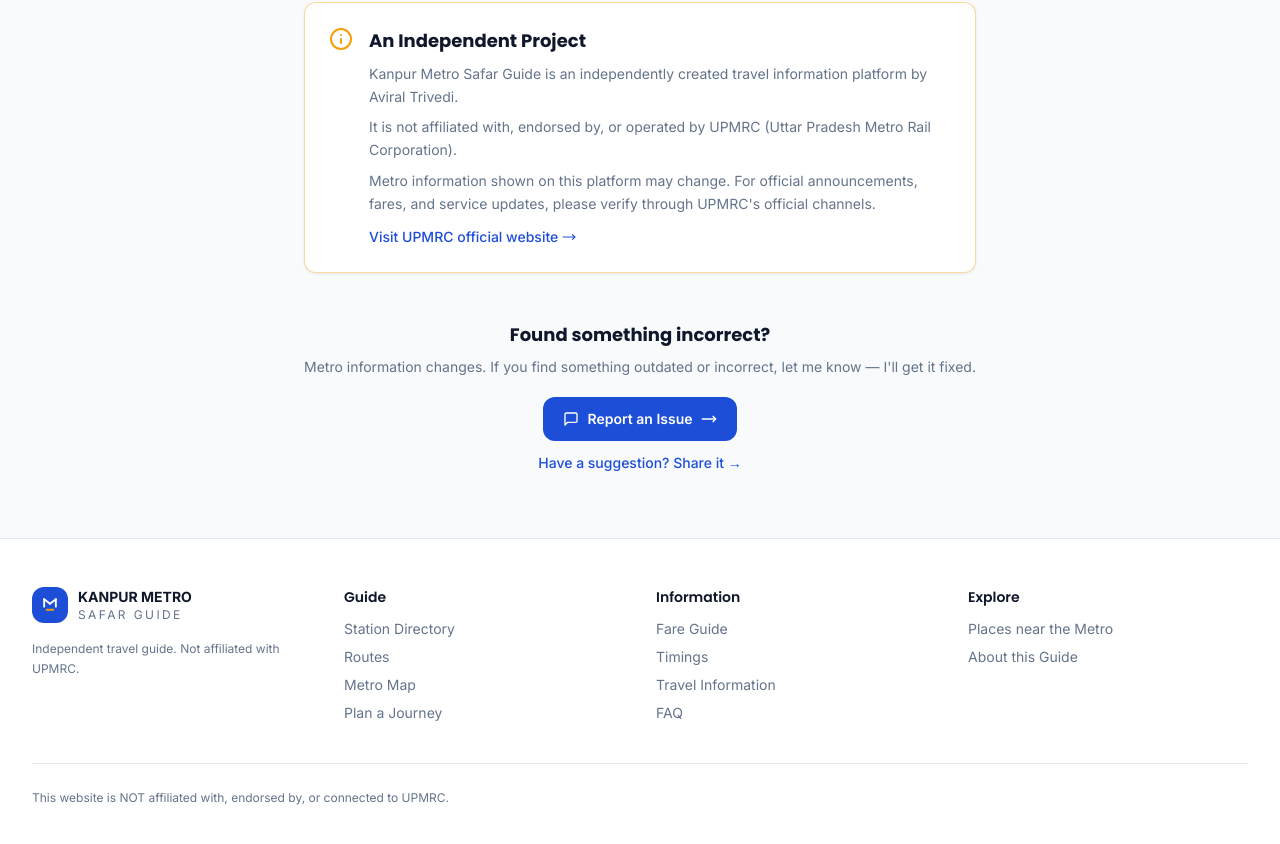
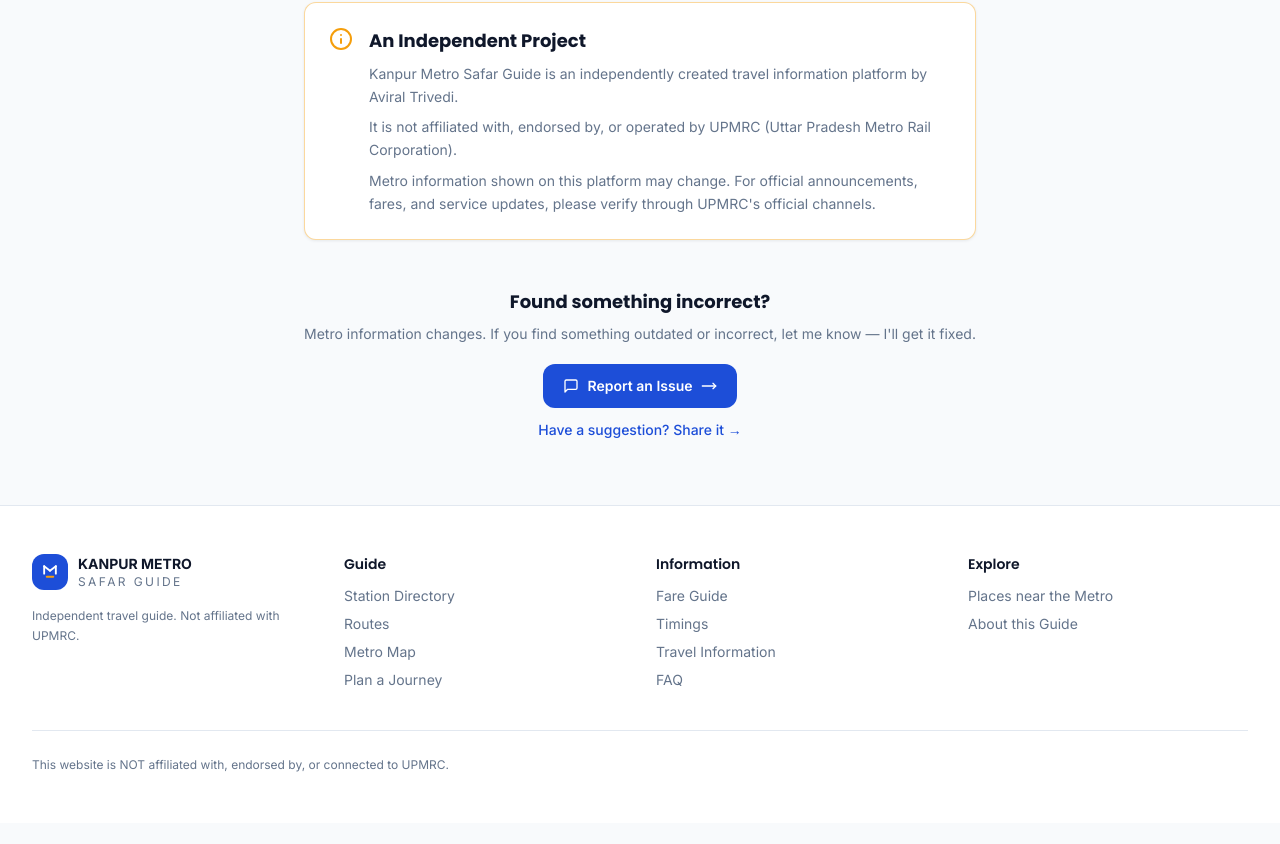
Before and after one commit to Aviraltrivedi7/kanpur-metro-safar-guide, a Next.js app: page /about in a window 1280 px wide. Shown: the part 1395-2239 px from the top of the page. After the commit the page ends 2218 px from the top, so only its background shows below. Built offline with nearby package versions, Linux system fonts and the light colour scheme; no server answers.

Commit message:
About page: remove 'Visit UPMRC official website' link — not needed

```diff
--- a/app/about/page.tsx
+++ b/app/about/page.tsx
@@ -192,15 +192,6 @@
                 fares, and service updates, please verify through UPMRC&apos;s official channels.
               </p>
             </div>
-            <a
-              href="https://www.upmrc.com"
-              target="_blank"
-              rel="noopener noreferrer"
-              className="mt-3 inline-flex items-center gap-1 text-sm font-medium text-metro-blue hover:underline"
-            >
-              Visit UPMRC official website
-              <MoveRight className="h-3.5 w-3.5" aria-hidden="true" />
-            </a>
           </div>
         </div>
       </section>
```
